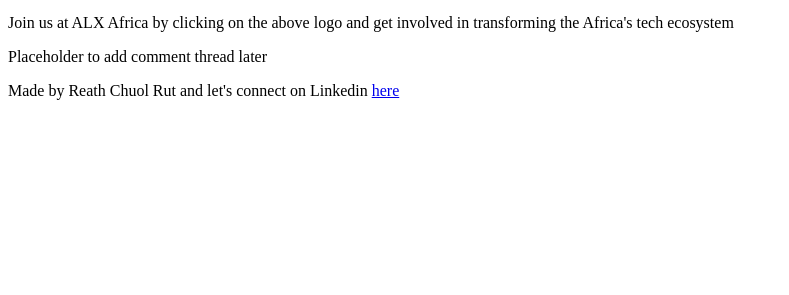
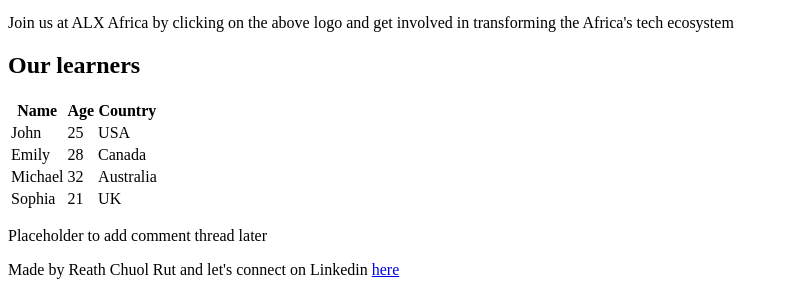
Before and after one commit to reathchuol/My_First_Portfolio, a plain HTML site: page html_basic/index.html in a window 1280 px wide. Shown: the part 537-832 px from the top of the page, without its empty margins (0-789 px from the left). Before the commit the page ends 800 px from the top, so only its background shows below. Drawn offline with Linux system fonts and the light colour scheme.

Commit message:
Add some level of creativity

```diff
--- a/html_basic/index.html
+++ b/html_basic/index.html
@@ -28,6 +28,39 @@
                              <img src="https://i.ibb.co/gTDZZT8/ALX-Logo-07.png" alt="ALX logo" width="180">
                              </a>
                         <p>Join us at ALX Africa by clicking on the above logo and get involved in transforming the Africa's tech ecosystem</p>
+
+                        <h2>Our learners</h2>
+                        <table>
+                            <thead>
+                                <tr>
+                                    <th>Name</th>
+                                    <th>Age</th>
+                                    <th>Country</th>
+                                </tr>
+                            </thead>
+                            <tbody>
+                                <tr>
+                                    <td>John</td>
+                                    <td>25</td>
+                                    <td>USA</td>
+                                </tr>
+                                <tr>
+                                    <td>Emily</td>
+                                    <td>28</td>
+                                    <td>Canada</td>
+                                </tr>
+                                <tr>
+                                    <td>Michael</td>
+                                    <td>32</td>
+                                    <td>Australia</td>
+                                </tr>
+                                <tr>
+                                    <td>Sophia</td>
+                                    <td>21</td>
+                                    <td>UK</td>
+                                </tr>
+                            </tbody>
+                        </table>
             </article>
 
             <aside>
```
